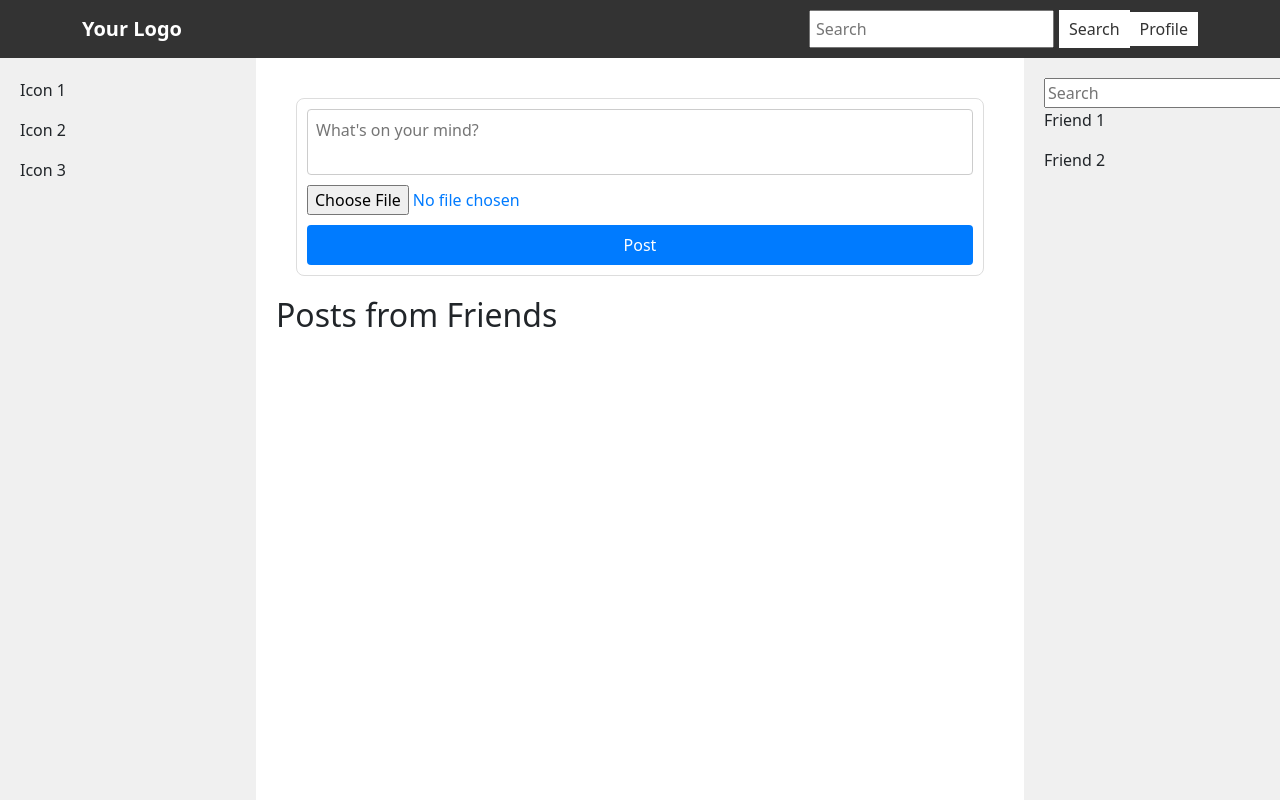
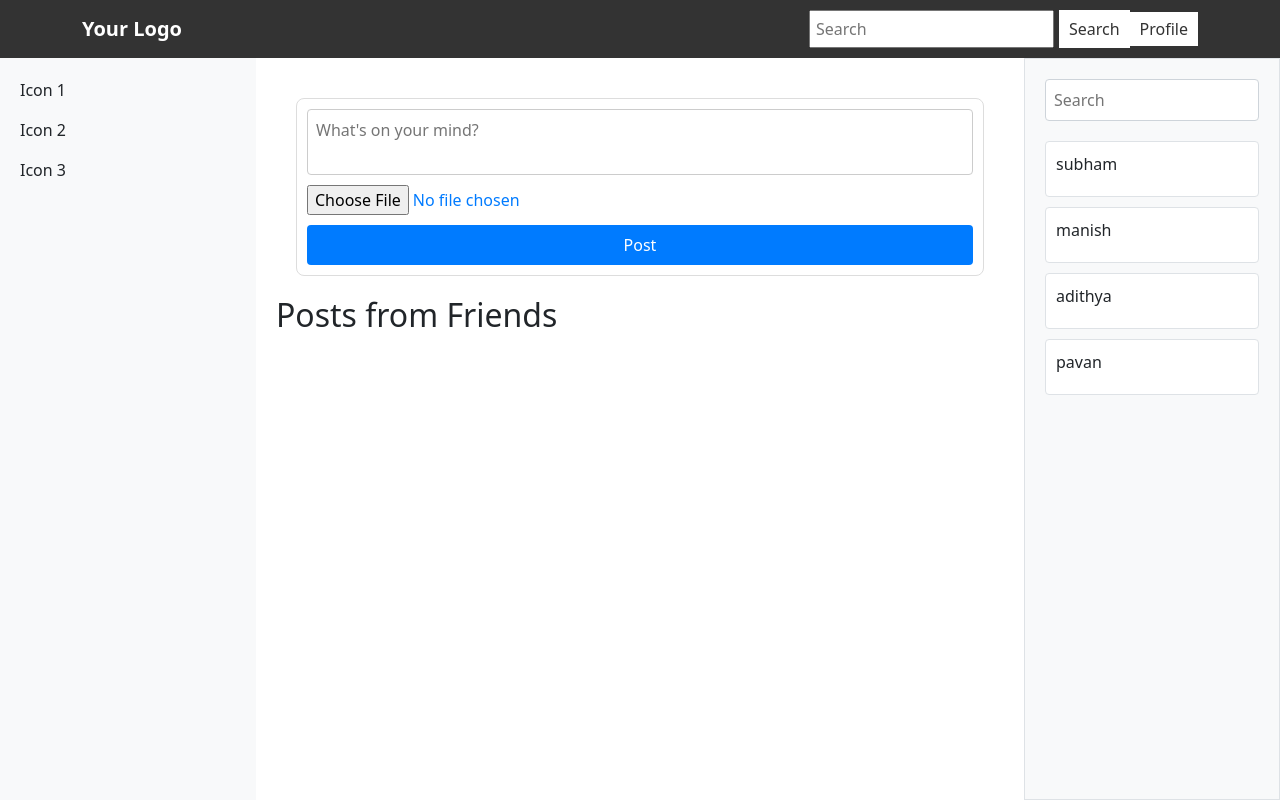
Before and after one commit to S-Surmara/socialPulse, a React (Create React App) app: page /dashboard in a window 1280 px wide. Built offline with nearby package versions, Linux system fonts and the light colour scheme.

Commit message:
manish : refactor profile page

```diff
--- a/public/posts.json
+++ b/public/posts.json
@@ -2,11 +2,11 @@
     {
       "id": 1,
       "text": "This is a sample post.",
-      "image": "path/to/image1.jpg"
+      "image": "https://cdn.shopify.com/s/files/1/0070/7032/files/Fearless_Motivational_Quote_Desktop_Wallpaper_1.png?v=1600450412"
     },
     {
       "id": 2,
       "text": "Another post with an image.",
-      "image": "path/to/image2.jpg"
+      "image": "https://static-cse.canva.com/blob/1145118/GreenQuoteSocialMediaGraphic.png"
     }
   ]
--- /dev/null
+++ b/src/MockData/friendsList.json
@@ -0,0 +1,18 @@
+[
+    {
+        "id": "1",
+        "name": "subham"
+    },
+    {
+        "id": "2",
+        "name": "manish"
+    },
+    {
+        "id": "3",
+        "name": "adithya"
+    },
+    {
+        "id": "4",
+        "name": "pavan"
+    }
+]
--- a/src/components/AppBar/AppBar.tsx
+++ b/src/components/AppBar/AppBar.tsx
@@ -2,10 +2,23 @@ import React from 'react';
 import './AppBar.scss'; // Import your custom Sass file
 import { useHistory } from 'react-router-dom';
 
-const NavBar: React.FC = () => {
+interface AppBarType {
+  buttonName : string
+}
+
+const NavBar = (props: AppBarType) => {
+  const buttonName = props.buttonName;
   const history = useHistory();
   const handleProfileclick = () => {
-    history.push('/profile');
+    (buttonName === "profile") ? history.push('/profile') : history.push('/');
+  };
+
+  const handleNavBarButton = () => {
+    return(
+      <button type="button" className="profile-button" onClick={handleProfileclick}>
+        <span>{buttonName === "profile"? "Profile" : "logout"}</span>
+      </button>
+    )
   };
 
   return (
@@ -20,10 +33,8 @@ const NavBar: React.FC = () => {
             <button className="search-button" type="submit">Search</button>
           </form>
 
-          {/* Profile icon button */}
-          <button type="button" className="profile-button" onClick={handleProfileclick}>
-            <span>Profile</span>
-          </button>
+          {handleNavBarButton()}
+
         </div>
       </div>
     </nav>
--- a/src/components/Dashboard/Dashboard.scss
+++ b/src/components/Dashboard/Dashboard.scss
@@ -20,7 +20,41 @@
     .right-pane {
       width: 20%;
       padding: 20px;
-      background-color: #f0f0f0;
+      background-color: #f8f9fa;
+    }
+
+    // YourComponent.scss
+
+    .right-pane {
+      border: 1px solid #dee2e6; // Bootstrap border color
+
+      .search-bar {
+        margin-bottom: 20px;
+
+        input {
+          width: 100%;
+          padding: 8px;
+          border: 1px solid #ced4da; // Bootstrap border color
+          border-radius: 4px;
+        }
+      }
+
+      .friends-list {
+
+        .post-container {
+          padding: 10px;
+          margin-bottom: 10px;
+          background-color: #fff;
+          border: 1px solid #dee2e6; // Bootstrap border color
+          border-radius: 4px;
+          cursor: pointer;
+        }
+
+        .post-text {
+          font-size: 16px;
+          // Add other text styling as needed
+        }
+      }
     }
 
     .middle-pane {
--- a/src/components/Dashboard/Dashboard.tsx
+++ b/src/components/Dashboard/Dashboard.tsx
@@ -1,11 +1,52 @@
 // Dashboard.tsx
 
-import React from 'react';
+import React, { useEffect, useState } from 'react';
 import './Dashboard.scss';
 import AppBar from '../AppBar/AppBar';
 import PostElement from '../PostElement/PostElement';
+import { friendsService } from '../../services/FriendsListService';
+import { useHistory } from 'react-router-dom';
+
+interface FriendList {
+  "id": string,
+  "name": string
+}
 
 const Dashboard: React.FC = () => {
+  const [friendsList, setFriendsList] = useState<FriendList[]>([]);
+  const [searchInput, setSearchInput] = useState<string>('');
+  const history = useHistory(); // Initialize useHistory
+
+  useEffect(() => {
+    const fetchFriendsList = async () => {
+      try {
+        const response = friendsService.getFriendsListJson();
+        setFriendsList(response);
+      } catch (error) {
+        console.error('Error fetching Friends list:', error);
+      }
+    };
+
+    fetchFriendsList();
+  }, []);
+
+  const navigateToProfile = (friendId: string, friendName: string) => {
+    // Use history.push to navigate to the profile page with user ID and name as URL params
+    history.push(`/profile?id=${friendId}&name=${encodeURIComponent(friendName)}`);
+  };
+
+  const renderFriendsList = () => (
+    <>
+      {friendsList.map((friend) => (
+        friend.name.toLowerCase().includes(searchInput.toLowerCase()) ?
+          <div className="post-container" key={friend.id} onClick={() => navigateToProfile(friend.id, friend.name)}>
+            <p className="post-text">{friend.name}</p>
+          </div>
+          :
+          <></>
+      ))}
+    </>
+  );
 
   const renderLeftPane = () => {
     return (
@@ -36,13 +77,16 @@ const Dashboard: React.FC = () => {
     return (
       <div className="right-pane">
         <div className="search-bar">
-          <input type="text" placeholder="Search" />
+          <input
+            type="text"
+            placeholder="Search"
+            value={searchInput}
+            onChange={(e) => setSearchInput(e.target.value)}
+          />
         </div>
 
         <div className="friends-list">
-          <p>Friend 1</p>
-          <p>Friend 2 </p>
-          {/* Add more friends as needed */}
+          {renderFriendsList()}
         </div>
       </div>
     );
@@ -51,7 +95,7 @@ const Dashboard: React.FC = () => {
     <div className="dashboard">
       {/* AppBar */}
       <div className='appBar'>
-        <AppBar />
+        <AppBar buttonName="profile" />
       </div>
 
       {/* Rest of the dashboard content */}
--- /dev/null
+++ b/src/screens/ProfilePage.scss
@@ -0,0 +1,39 @@
+// ProfilePage.scss
+
+/* Container styles */
+.profile-container {
+    max-width: 800px;
+    margin: 0 auto;
+    padding: 20px;
+  }
+
+  /* Header styles */
+  .profile-header {
+    text-align: center;
+    margin-bottom: 20px;
+  }
+
+  /* Post styles */
+  .post-container {
+    border: 1px solid #ddd;
+    padding: 10px;
+    margin-bottom: 20px;
+  }
+
+  .post-text {
+    margin-bottom: 10px;
+  }
+
+  .post-image {
+    max-width: 100%;
+    height: auto;
+    display: block;
+    margin-top: 10px;
+  }
+
+  /* Optional: Add some responsive styling */
+  @media (max-width: 600px) {
+    .profile-container {
+      padding: 10px;
+    }
+  }
--- a/src/screens/ProfilePage.tsx
+++ b/src/screens/ProfilePage.tsx
@@ -1,6 +1,9 @@
 // ProfilePage.tsx
 import React, { useEffect, useState } from 'react';
 import { postService } from '../services/PostService';
+import './ProfilePage.scss';
+import AppBar from '../components/AppBar/AppBar';
+import { useProfileParams } from '../utilities/urlParams';
 
 // Define a type for a single post
 type Post = {
@@ -11,11 +14,11 @@ type Post = {
 
 const ProfilePage: React.FC = () => {
   const [userPosts, setUserPosts] = useState<Post[]>([]);
+  const { id, name } = useProfileParams();
 
   useEffect(() => {
     const fetchUserPosts = async () => {
       try {
-        debugger
         const data = await postService.getUserPostsJson();
         setUserPosts(data);
       } catch (error) {
@@ -26,16 +29,25 @@ const ProfilePage: React.FC = () => {
     fetchUserPosts();
   }, []);
 
+  useEffect(() => {
+    // Use userId and friendName in your component logic
+    console.log('User ID:', id);
+    console.log('Friend Name:', name);
+  }, [id, name]);
+
   return (
-    <div>
-      <h1>Your Profile</h1>
+    <>
+    <AppBar buttonName='logOut'></AppBar>
+    <div className="profile-container">
+      <h1 className="profile-header">Your Profile</h1>
       {userPosts.map((post) => (
-        <div key={post.id}>
-          <p>{post.text}</p>
-          {post.image && <img src={post.image} alt="Post" />}
+        <div className="post-container" key={post.id}>
+          <p className="post-text">{post.text}</p>
+          {post.image && <img className="post-image" src={post.image} alt="Post" />}
         </div>
       ))}
     </div>
+    </>
   );
 };
 
--- /dev/null
+++ b/src/services/FriendsListService.ts
@@ -0,0 +1,16 @@
+// PostService.ts
+import axios from 'axios';
+import friendsList from '../MockData/friendsList.json'
+
+export const friendsService = {
+  getFriendsListJson: () => {
+    try {
+      // For now, simulate fetching posts from a JSON file
+      const response = friendsList;
+      return response;
+    } catch (error) {
+      console.error('Error fetching Friends list:', error);
+      throw error;
+    }
+  }
+};
--- a/src/services/PostService.ts
+++ b/src/services/PostService.ts
@@ -32,7 +32,6 @@ export const postService = {
   getUserPostsJson: async () => {
     try {
       // For now, simulate fetching posts from a JSON file
-      debugger
       const response = await axios.get('/posts.json');
       return response.data;
     } catch (error) {
--- /dev/null
+++ b/src/utilities/urlParams.ts
@@ -0,0 +1,17 @@
+interface ProfileParams {
+    id?: string | null;
+    name?: string;
+  }
+
+  export const useProfileParams = (): ProfileParams => {
+    const currentUrl = window.location.href;
+    const urlParams = new URLSearchParams(currentUrl);
+
+    const id = urlParams.get('id');
+    const name = urlParams.get('name');
+
+    return {
+      id : id,
+      name: name ? decodeURIComponent(name) : undefined,
+    };
+  };
```
